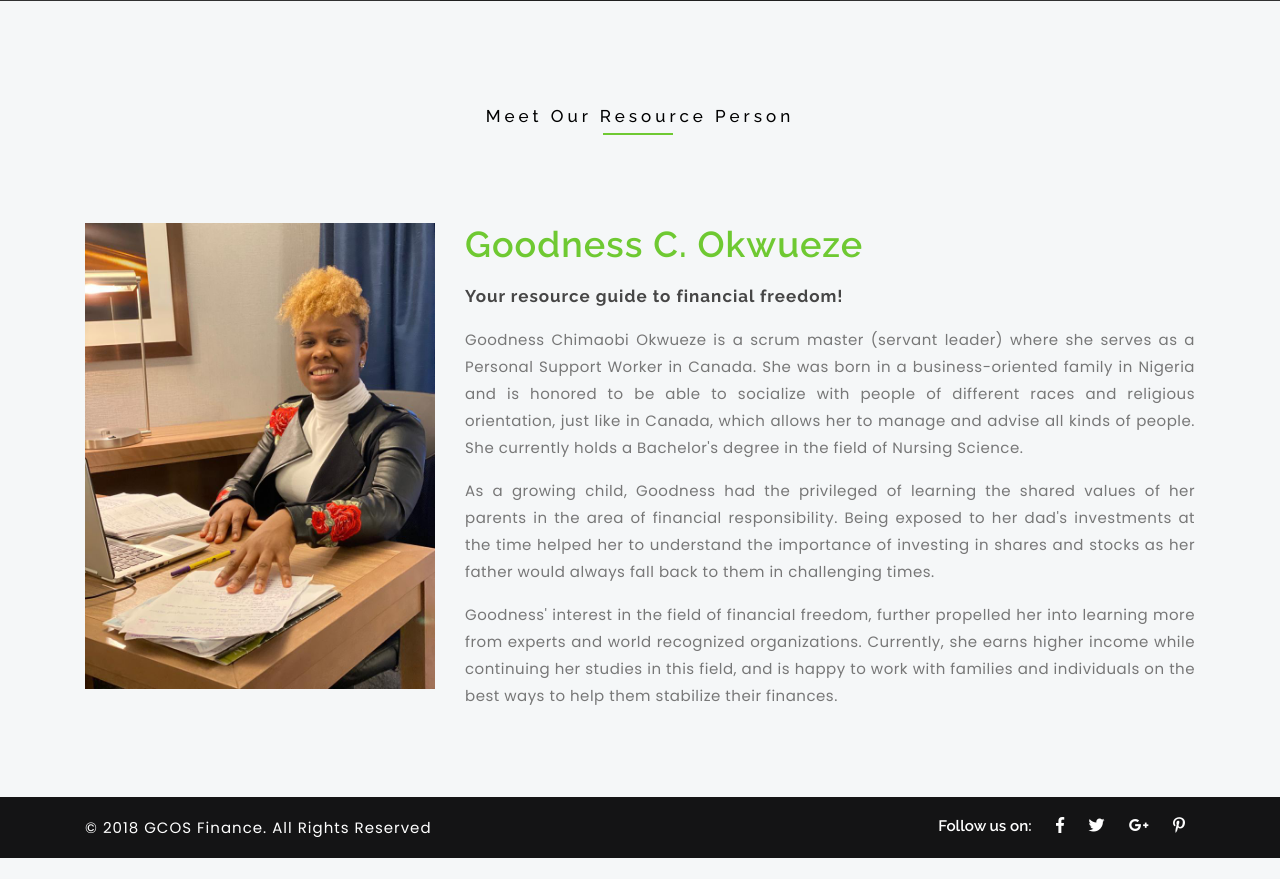
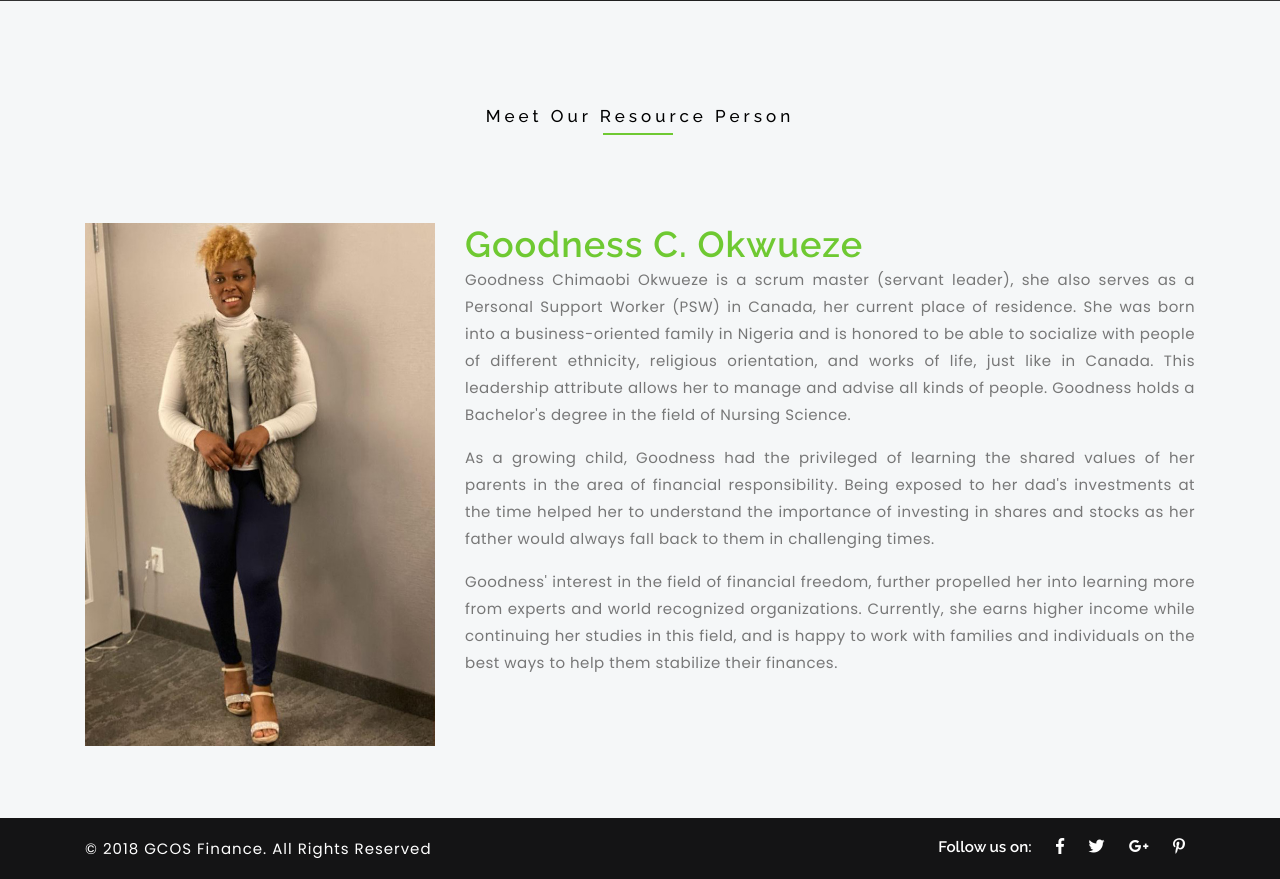
Before and after one commit to Francis-Ebere-Emeafu/gcosfinance, a Django app: page /about in a window 1280 px wide. Shown: the part 1187-2066 px from the top of the page. Before the commit the page ends 2045 px from the top, so only its background shows below. Run offline with Django 3.2, Linux system fonts and the light colour scheme; some libraries are stand-ins or nearby versions; grey boxes are pictures that could not be loaded.

Commit message:
edited the about message

```diff
--- a/contact/templates/contact/contact.html
+++ b/contact/templates/contact/contact.html
@@ -36,7 +36,7 @@
           <div class="col-lg-6 col-md-6 contact-address">
               <!-- <h4 class="mb-4 w3f_title">Contact Address</h4> -->
               <ul class="list-w3">
-                  <li class="d-flex"><span class="fa mt-1 mr-1 fa-map-marker"></span>2130 Fulton Street, San Diego,  CA 94117-1080 USA</li>
+                  <li class="d-flex"><span class="fa mt-1 mr-1 fa-map-marker"></span>106-1701 Woodward drive Ottawa, ON K2C0R4</li>
                   <li class="my-3"><span class="fa mr-1 fa-phone"></span>+1 (613) 700-5069</li>
                   <!-- <li class="my-3"><span class="fa mr-1 fa-phone"></span>1-600-1234-567</li> -->
                   <li class=""><span class="fa mr-1 fa-envelope"></span><a href="">info@gcofinance.com</a></li>
--- a/templates/about.html
+++ b/templates/about.html
@@ -68,20 +68,27 @@
     <div class="row about-tp mt-md-5 pt-5">
       <div class="col-lg-4 welcome-right">
         <div class="welcome-right-top">
-          <img src="{% static 'images/gcos3.jpeg' %}" alt="" class="img-fluid">
+          <img src="{% static 'images/gcos1.jpeg' %}" alt="" class="img-fluid">
         </div>
       </div>
       <div class="col-lg-8 welcome-left">
         <h3>Goodness C. Okwueze</h3>
-        <h4>
-          Your resource guide to financial freedom!
-        </h4>
+
+          <!-- Your resource guide to financial freedom! <h4></h4> -->
+
         <p style="text-align:justify;">
-          Goodness Chimaobi Okwueze is a scrum master (servant leader) where she serves as a Personal Support Worker in Canada. She was born in a business-oriented family in Nigeria and is honored to be able to socialize with people of different races and religious orientation, just like in Canada, which allows her to manage and advise all kinds of people. She currently holds a Bachelor's degree in the field of Nursing Science.
+          Goodness Chimaobi Okwueze is a scrum master (servant leader),
+          she also serves as a Personal Support Worker (PSW) in Canada,
+          her current place of residence. She was born into a business-oriented family in Nigeria
+          and is honored to be able to socialize with people of different ethnicity,
+          religious orientation, and works of life, just like in Canada.
+          This leadership attribute allows her to manage and advise all kinds of people.
+          Goodness holds a Bachelor's degree in the field of Nursing Science.
         </p>
 
         <p style="text-align:justify;">
-          As a growing child, Goodness had the privileged of learning the shared values of her parents in the area of financial responsibility. Being exposed to her dad's investments at the time helped her to understand the importance of investing in shares and stocks as her father would always fall back to them in challenging times.
+          As a growing child, Goodness had the privileged of learning the shared values of her parents in the area of financial responsibility.
+          Being exposed to her dad's investments at the time helped her to understand the importance of investing in shares and stocks as her father would always fall back to them in challenging times.
         </p>
         <p style="text-align:justify;">
           Goodness' interest in the field of financial freedom, further propelled her into learning more from experts and world recognized organizations. Currently, she earns higher income while continuing her studies in this field, and is happy to work with families and individuals on the best ways to help them stabilize their finances.
```
Also changed, not shown: otherstatic/images/gcos1.jpeg.
